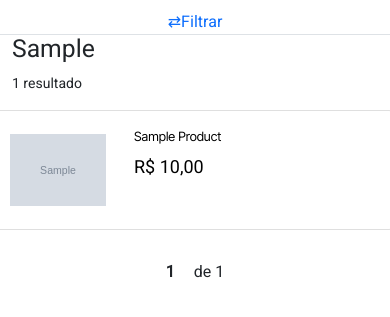
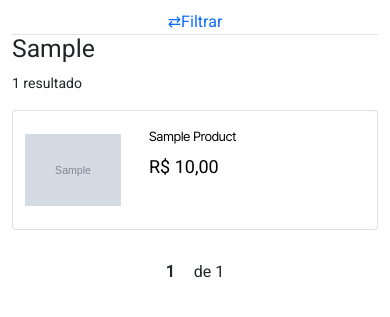
Before and after one commit to The-vinicius/store, a Django app: a page that uses core/templates/base.html in a window 390 px wide; the page is wider, and only the part inside the window is pictured. Shown: the part 95-412 px from the top of that part. Run offline with Django 4.2, Linux system fonts and the light colour scheme; tables that the repository leaves empty hold one stand-in row (values such as "Sample post"); grey boxes marked "Sample" are stand-in pictures; parts of the project's set-up code (start-up, migrations or seed data) failed here and were passed over.

Commit message:
ajust mobile

```diff
--- a/core/static/products/css/modal.css
+++ b/core/static/products/css/modal.css
@@ -34,8 +34,7 @@
 }
 
 .line {
-  margin-inline: -30%;
-  display: none;
+   display: none;
 }
 
 @media only screen and (max-width: 992px) {
--- a/core/static/products/css/product_card.css
+++ b/core/static/products/css/product_card.css
@@ -66,10 +66,6 @@
 	}
 }
 
-.mobile {
-	margin-inline: -15px;
-}
-
 .mobile-font {
 	font-family: Inter Tight;
 }
```
